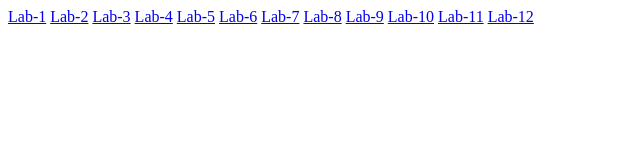
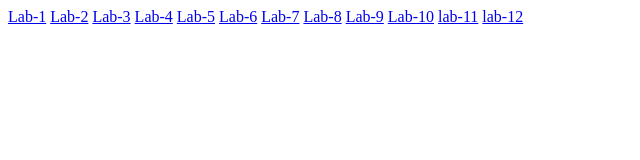
Before and after one commit to 20IT032/WEB-TECH, a plain HTML site: page index.html in a window 1280 px wide. Shown: the full height of the page, 0-640 px from the left. Drawn offline with Linux system fonts and the light colour scheme.

Commit message:
Update index.html

```diff
--- a/index.html
+++ b/index.html
@@ -8,5 +8,5 @@
 <a href="./Lab-8/index.html">Lab-8</a>
 <a href="./Lab-9/index.html">Lab-9</a>
 <a href="./Lab-10/index.html">Lab-10</a>
-<a href="./lab-11/login.html">Lab-11</a>
-<a href="./lab-12/studentReg.html">Lab-12</a>
+<a href="./lab-11/login.html">lab-11</a>
+<a href="./lab-12/studentReg.html">lab-12</a>
```
